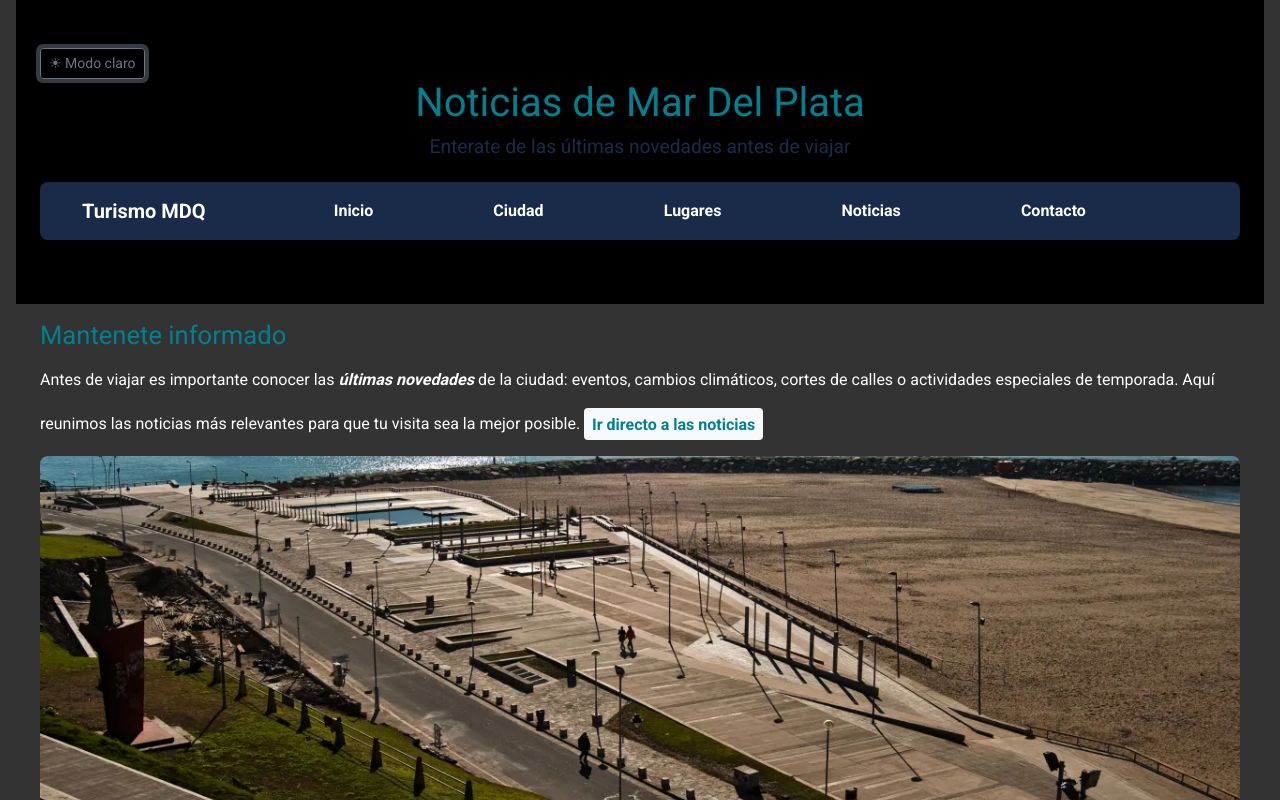
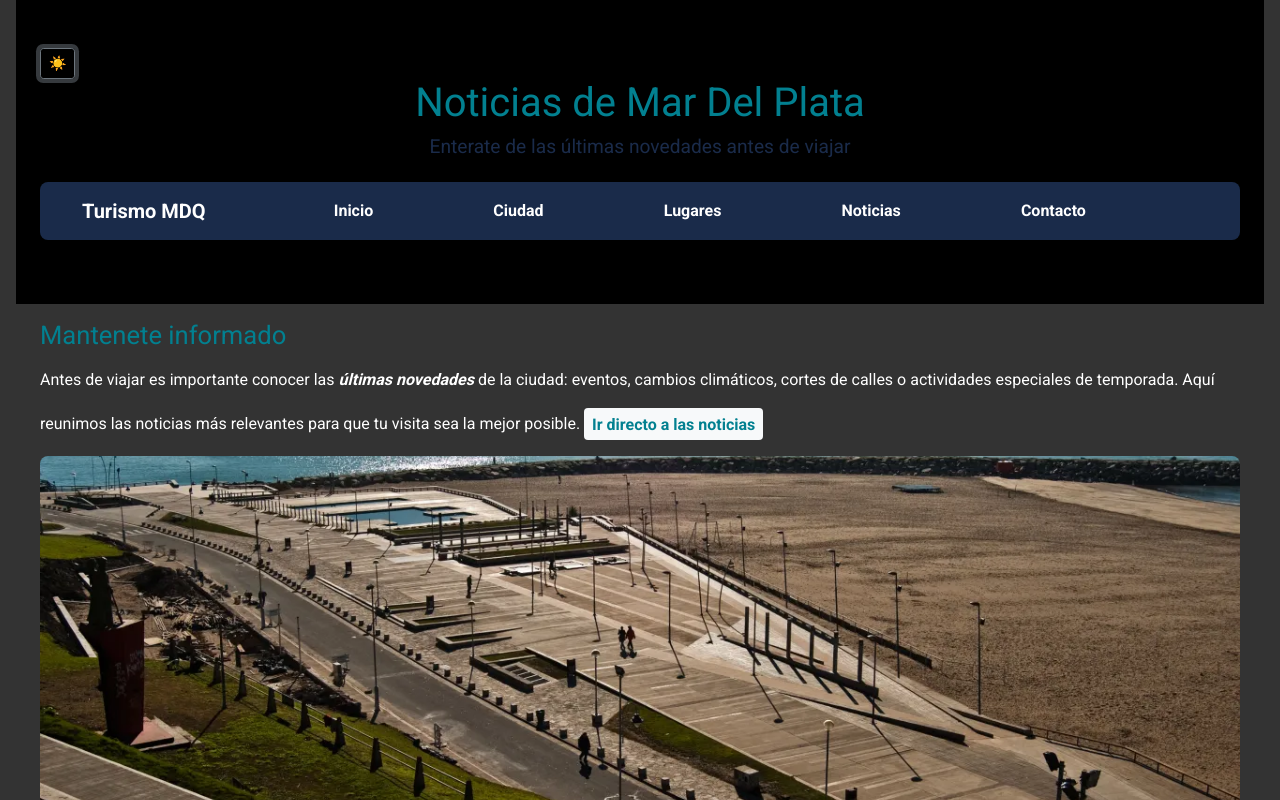
Before and after one commit to jor34378/TP_Lenguajes_Informaticos, a plain HTML site: page noticias.html in a window 1280 px wide. Both pictures are taken after a click on the button "Cambiar entre modo claro y oscuro". Shown: the top 800 px of the page. Drawn offline with nearby package versions, Linux system fonts and the light colour scheme.

Commit message:
Feat:Fin?

```diff
--- a/js/main.js
+++ b/js/main.js
@@ -36,11 +36,50 @@ document.addEventListener("DOMContentLoaded", function () {
     filtrar();
 });
 
-// Jorge Modo Oscuro
+// =====================================================
+// MODO OSCURO - compartido por todas las paginas
+// =====================================================
+// - La eleccion se guarda en el navegador (localStorage) y se aplica en cada pagina.
+// - Funciona tambien en las paginas que todavia no tienen el boton.
+// - El boton es accesible: aria-pressed indica si el modo oscuro esta activo.
 
+const CLAVE_TEMA = "tema";
 const btnModo = document.getElementById("btn-modo");
-btnModo.addEventListener("click", () => {
-    document.body.classList.toggle("modo-oscuro");
-    const modoActivo = document.body.classList.contains("modo-oscuro");
-    btnModo.textContent = modoActivo ? "☀ Modo claro" : "🌙";
-});
+
+// localStorage puede estar bloqueado (modo privado): en ese caso se ignora sin romper la pagina
+function leerTema() {
+    try {
+        return localStorage.getItem(CLAVE_TEMA);
+    } catch (error) {
+        return null;
+    }
+}
+
+function guardarTema(valor) {
+    try {
+        localStorage.setItem(CLAVE_TEMA, valor);
+    } catch (error) {
+        // sin almacenamiento: el modo vale solo para esta pagina
+    }
+}
+
+// Unico lugar donde se cambia el aspecto de la pagina
+function aplicarTema(oscuro) {
+    document.body.classList.toggle("modo-oscuro", oscuro);
+    if (btnModo) {
+        btnModo.textContent = oscuro ? "☀️" : "🌙";
+        btnModo.setAttribute("aria-pressed", String(oscuro));
+    }
+}
+
+// Al cargar: aplica lo que se eligio la ultima vez
+aplicarTema(leerTema() === "oscuro");
+
+// Al hacer clic: cambia, aplica y guarda
+if (btnModo) {
+    btnModo.addEventListener("click", function () {
+        const oscuro = !document.body.classList.contains("modo-oscuro");
+        aplicarTema(oscuro);
+        guardarTema(oscuro ? "oscuro" : "claro");
+    });
+}
--- a/noticias.html
+++ b/noticias.html
@@ -16,8 +16,8 @@
 
 <body class="pagina-noticias">
     <header id="encabezado" class="hero">
-        <button id="btn-modo" class="btn btn-outline-secondary btn-sm" aria-label="Cambiar entre modo claro y oscuro"
-            title="Cambiar modo">🌙</button>
+        <button id="btn-modo" type="button" class="btn btn-outline-secondary btn-sm"
+            aria-label="Cambiar entre modo claro y oscuro" title="Cambiar modo" aria-pressed="false">🌙</button>
         <h1>Noticias de Mar Del Plata</h1>
         <h2>Enterate de las últimas novedades antes de viajar</h2>
         <nav class="navbar navbar-expand-md navbar-dark bg-dark" aria-label="Menú principal">
```
